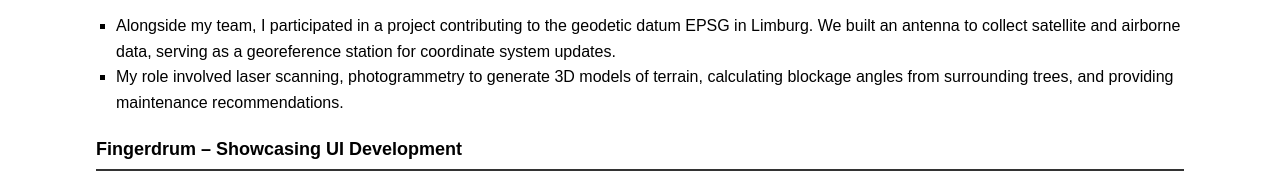
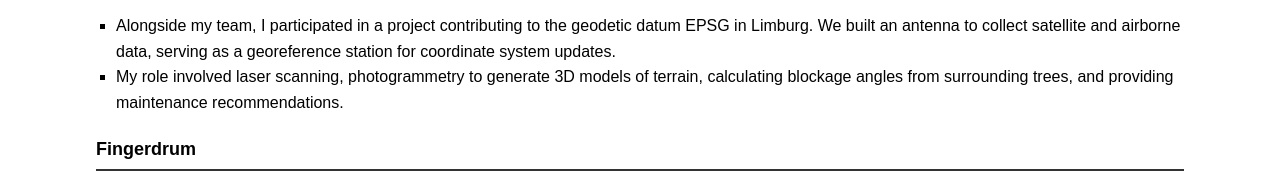
Before and after one commit to jieranli-pi/Portofolio, a plain HTML site: page index.html in a window 1280 px wide. Shown: the part 1240-1433 px from the top of the page. Drawn offline with Linux system fonts and the light colour scheme; grey boxes are pictures that could not be loaded.

Commit message:
Update index.html

```diff
--- a/index.html
+++ b/index.html
@@ -74,7 +74,7 @@
     </div>
 
     <div class="section">
-        <h2>Fingerdrum – Showcasing UI Development</h2>
+        <h2>Fingerdrum</h2>
         <video class="portfolio-video" controls>
             <source src="turqdrumpo.mov" type="video/mp4">
             Your browser does not support the video tag.
```
